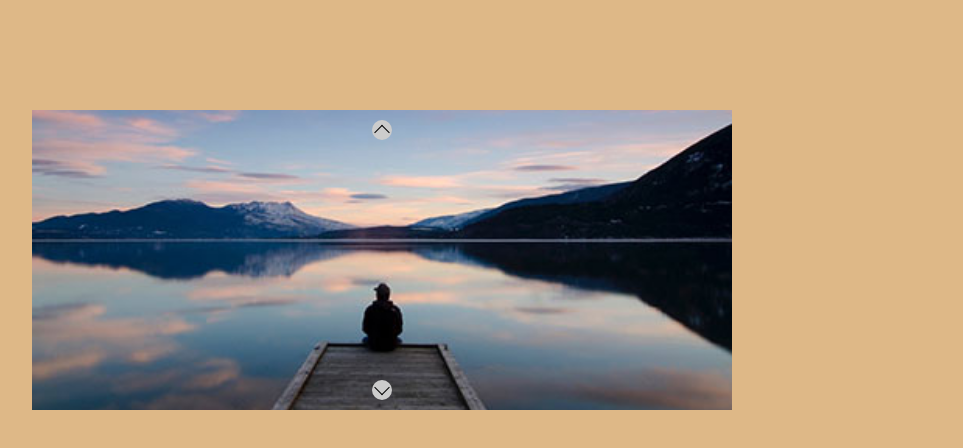
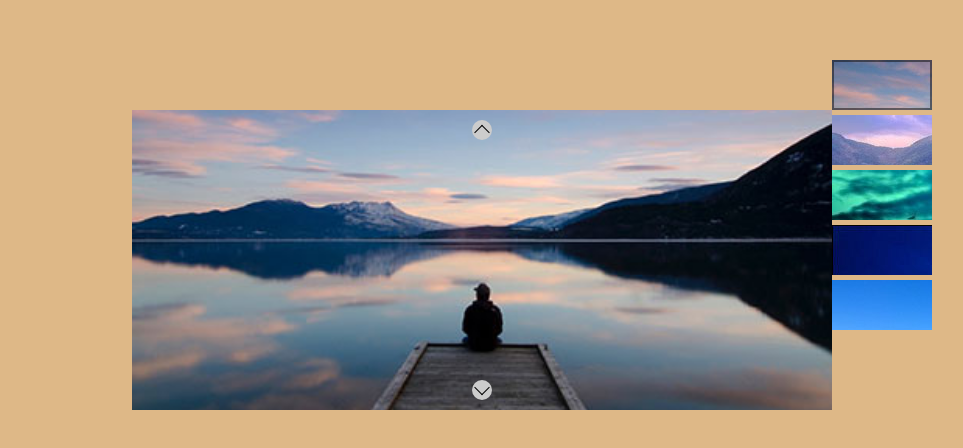
Before and after one commit to AlexChihaia/js-array-carousel, a plain HTML site: page index.html in a window 1280 px wide. Shown: the part 140-588 px from the top of the page, without its empty margins (158-1121 px from the left). Drawn offline with Linux system fonts and the light colour scheme.

Commit message:
feat : thumbnails

```diff
--- a/css/style.css
+++ b/css/style.css
@@ -15,6 +15,8 @@ body {
     margin: 0 auto;
     display: flex;
     align-items: center;
+    justify-content: center;
+    position: relative;
 }
 
 .items {
@@ -88,3 +90,33 @@ body {
     left: 50%;
     transform: translate(-50%) rotate(135deg);
 }
+
+
+.thumbnails {
+    position: absolute;
+    right: 0;
+    top: 25%;
+    display: flex;
+    flex-direction: column;
+}
+
+.thumbnail {
+    width: 100px;
+    height: 50px;
+    cursor: pointer;
+    margin-bottom: 5px;
+    position: relative;
+}
+
+.thumbnail.active {
+    opacity: 1;
+}
+
+.thumbnail.active::after {
+    content: "";
+    position: absolute;
+    width: 100%;
+    height: 100%;
+    border: 2px solid rgba(10, 10, 10, 0.5);
+    box-sizing: border-box;
+}
--- a/index.html
+++ b/index.html
@@ -14,10 +14,8 @@
     <div class="items">
       <div class="prev"></div>
       <div class="next"></div>
-
     </div>
-
-
+    <div class="thumbnails"></div>
   </div>
   </div>
 
--- a/js/main.js
+++ b/js/main.js
@@ -8,6 +8,7 @@ const images = ['01.jpg', '02.jpg', '03.jpg', '04.jpg', '05.jpg'];
 const items = document.querySelector('.items')
 const prev = document.querySelector('.prev');
 const next = document.querySelector('.next');
+const thumbnails = document.querySelector('.thumbnails');
 
 let currentItem = 0;
 
@@ -25,15 +26,30 @@ for (let i = 0; i < images.length; i++) {
 
         item.append(img);
         items.append(item);
+
+        const thumbnail = document.createElement('div');
+        thumbnail.classList.add('thumbnail');
+        thumbnail.style.backgroundImage = `url(img/${images[i]})`;
+
+        if (i === currentItem) {
+                thumbnail.classList.add('active');
+        }
+
+        thumbnail.addEventListener('click', function () {
+                items.querySelector('.active').classList.remove('active');
+                thumbnails.querySelector('.active').classList.remove('active');
+                item.classList.add('active');
+                thumbnail.classList.add('active');
+        });
+
+        thumbnails.append(thumbnail);
 }
-
 
 const domItems = document.querySelectorAll('.item');
 
-
 prev.addEventListener('click', function () {
-        console.log('ho cliccato prev');
         domItems[currentItem].classList.remove('active');
+        thumbnails.querySelector('.active').classList.remove('active');
         if (currentItem > 0) {
                 currentItem--;
         }
@@ -41,13 +57,12 @@ prev.addEventListener('click', function () {
                 currentItem = domItems.length - 1;
         }
         domItems[currentItem].classList.add('active');
-
-})
-
+        thumbnails.children[currentItem].classList.add('active');
+});
 
 next.addEventListener('click', function () {
-        console.log('ho cliccato next');
         domItems[currentItem].classList.remove('active');
+        thumbnails.querySelector('.active').classList.remove('active');
         if (currentItem < domItems.length - 1) {
                 currentItem++;
         }
@@ -55,4 +70,5 @@ next.addEventListener('click', function () {
                 currentItem = 0;
         }
         domItems[currentItem].classList.add('active');
-})
+        thumbnails.children[currentItem].classList.add('active');
+});
```
